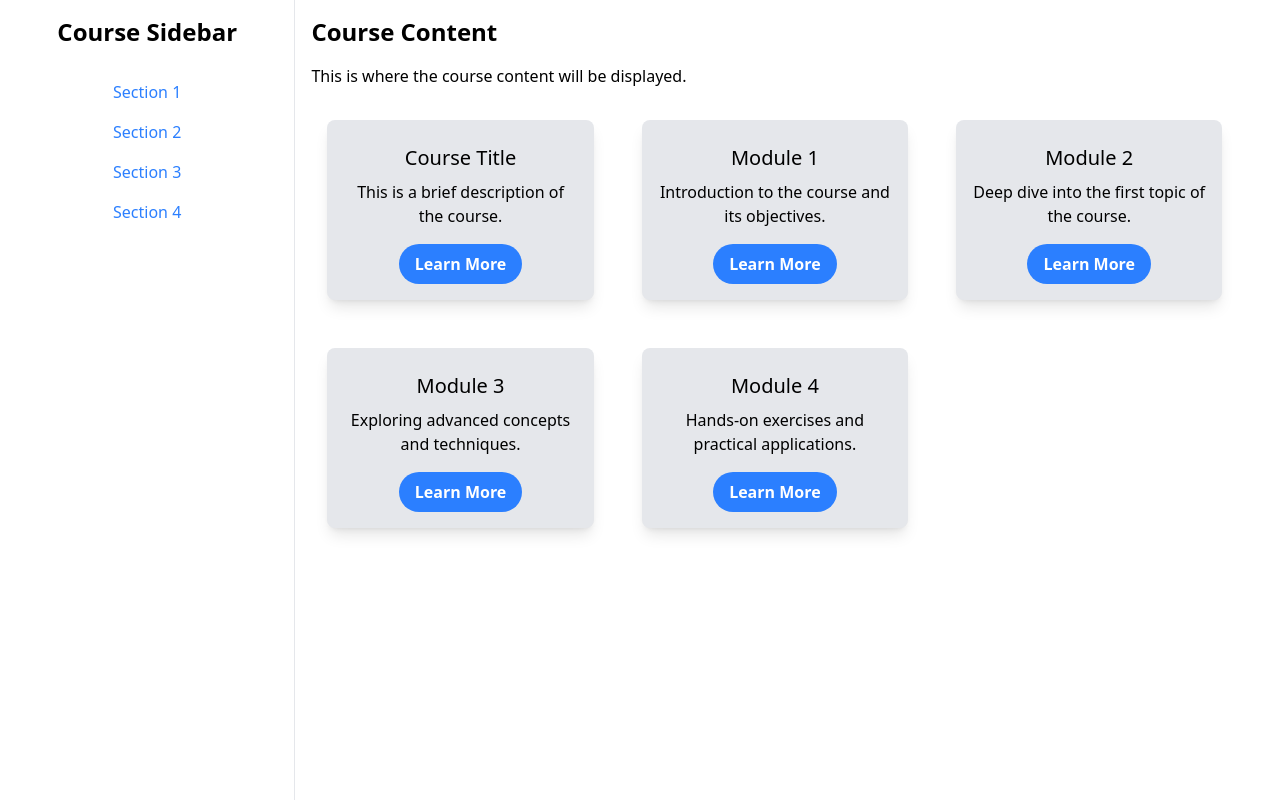
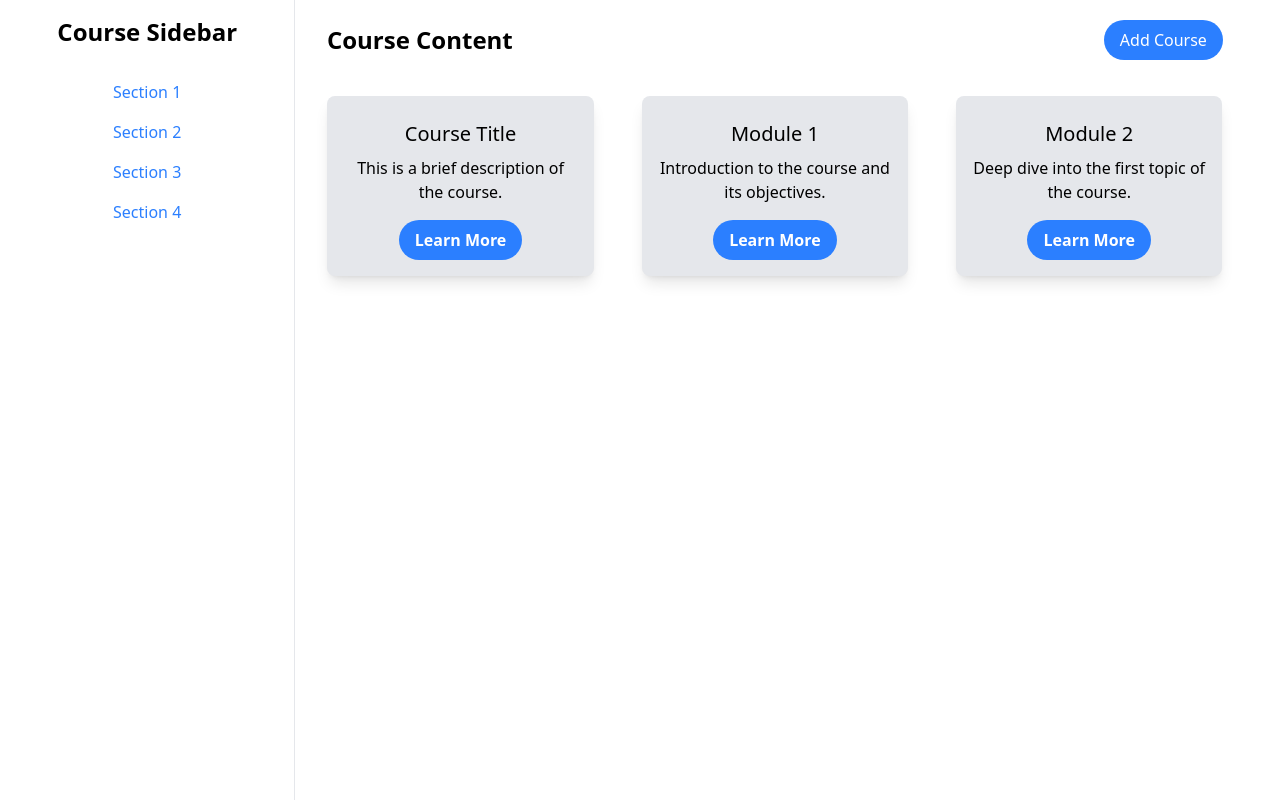
Before and after one commit to hari-dev-003/Learn_Mode, a React (Vite) app in the folder frontend/: page /courses in a window 1280 px wide. Built offline with nearby package versions, Linux system fonts and the light colour scheme.

Commit message:
fix:Added the add course button to the courses page

```diff
--- a/frontend/src/pages/CoursePage.jsx
+++ b/frontend/src/pages/CoursePage.jsx
@@ -7,15 +7,17 @@ function CoursePage() {
       <div className="grid grid-cols-[23%_75%] h-screen">
         <SideBarCourse />
         <div className="flex-1 p-4 w-full border-l  border-gray-200">
-            <h2 className="text-2xl font-bold mb-4">Course Content</h2>
-            <p>This is where the course content will be displayed.</p>
+          <div className="max-w-4xl flex flex-row justify-between m-auto">
+            <h2 className="text-2xl font-bold mb-2 mt-2">Course Content</h2>
+            <button className="mt-1 mb-1 px-4 py-1 bg-blue-500 text-white rounded-full  hover:bg-blue-600">
+              Add Course
+            </button>
+          </div>
            <div className="grid grid-cols-1 md:grid-cols-2 lg:grid-cols-3 gap-4 mt-4">
             <Card title="Course Title" description="This is a brief description of the course." />
             <Card title="Module 1" description="Introduction to the course and its objectives." />
             <Card title="Module 2" description="Deep dive into the first topic of the course." />
-            <Card title="Module 3" description="Exploring advanced concepts and techniques." />
-            <Card title="Module 4" description="Hands-on exercises and practical applications." />
-            </div>
+           </div>
         </div>
       </div>
     </>
```
